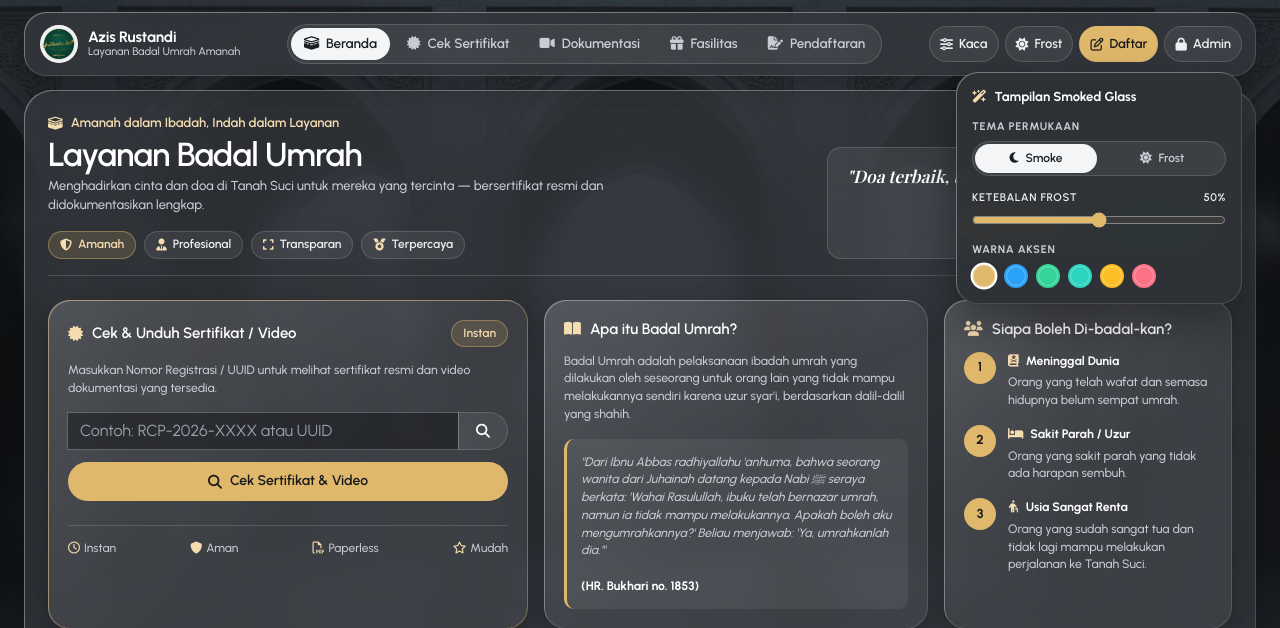
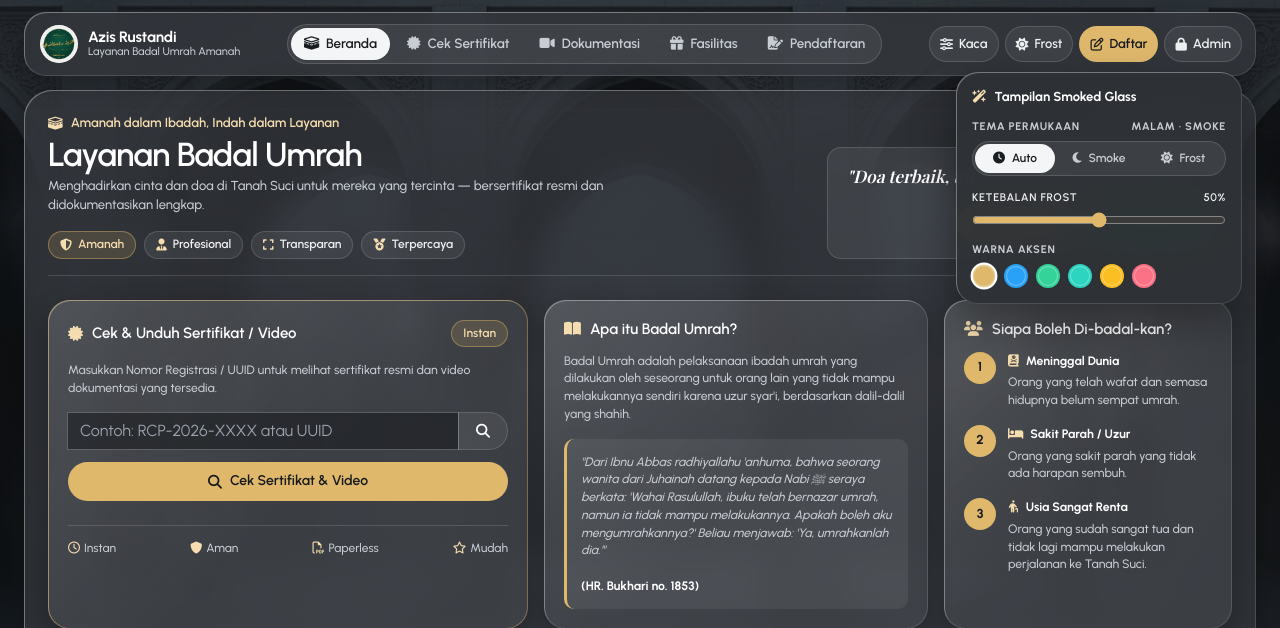
Before and after one commit to rsoeta/badal-umrah, a CodeIgniter 4 app: the page made by app/Views/home.php in a window 1280 px wide, after a click on "Kaca". Shown: the top 628 px of the page. Run offline with PHP 8.4 and a stand-in for CodeIgniter, Linux system fonts and the light colour scheme; the template is opened without the code that fills it, so the values that code supplies are empty; some libraries are stand-ins or nearby versions; some web fonts are replaced.

Commit message:
feat: enhance smoked glass theme with auto theme detection and UI improvements

```diff
--- a/app/Views/partials/smoked_glass_customizer.php
+++ b/app/Views/partials/smoked_glass_customizer.php
@@ -30,8 +30,12 @@
         <span><i class="fa-solid fa-wand-magic-sparkles me-2 sg-text-sig"></i>Tampilan Smoked Glass</span>
     </div>
 
-    <div class="sg-popover__label"><span>Tema Permukaan</span></div>
-    <div class="sg-segmented" role="group" aria-label="Pilih tema permukaan">
+    <div class="sg-popover__label">
+        <span>Tema Permukaan</span>
+        <span data-sg-theme-hint>Otomatis</span>
+    </div>
+    <div class="sg-segmented sg-segmented--3" role="group" aria-label="Pilih tema permukaan">
+        <button type="button" data-sg-theme-option="auto"><i class="fa-solid fa-clock me-1"></i> Auto</button>
         <button type="button" data-sg-theme-option="dark"><i class="fa-solid fa-moon me-1"></i> Smoke</button>
         <button type="button" data-sg-theme-option="light"><i class="fa-solid fa-sun me-1"></i> Frost</button>
     </div>
--- a/app/Views/partials/smoked_glass_head.php
+++ b/app/Views/partials/smoked_glass_head.php
@@ -22,7 +22,10 @@
 (function () {
     try {
         var r = document.documentElement;
-        var theme = localStorage.getItem('bu_sg_theme') === 'light' ? 'light' : 'dark';
+        var savedTheme = localStorage.getItem('bu_sg_theme');
+        var hour = new Date().getHours();
+        var autoTheme = (hour >= 6 && hour < 18) ? 'light' : 'dark';
+        var theme = (savedTheme === 'light' || savedTheme === 'dark') ? savedTheme : autoTheme;
         var frost = parseFloat(localStorage.getItem('bu_sg_frost'));
         if (!isFinite(frost) || frost < 0 || frost > 1) frost = 0.5;
         var presets = {
@@ -51,5 +54,5 @@
 <link rel="preconnect" href="https://fonts.googleapis.com">
 <link rel="preconnect" href="https://fonts.gstatic.com" crossorigin>
 <link href="https://fonts.googleapis.com/css2?family=Playfair+Display:ital,wght@0,600;0,700;1,600&family=Urbanist:wght@400;500;600;700&display=swap" rel="stylesheet">
-<link rel="stylesheet" href="<?= base_url('css/smoked-glass.css?v=2'); ?>">
-<script src="<?= base_url('js/smoked-glass.js?v=2'); ?>" defer></script>
+<link rel="stylesheet" href="<?= base_url('css/smoked-glass.css?v=3'); ?>">
+<script src="<?= base_url('js/smoked-glass.js?v=3'); ?>" defer></script>
--- a/public/css/smoked-glass.css
+++ b/public/css/smoked-glass.css
@@ -534,6 +534,10 @@ body.sg-body {
     margin-bottom: 14px;
 }
 
+.sg-segmented--3 {
+    grid-template-columns: repeat(3, minmax(0, 1fr));
+}
+
 .sg-segmented button {
     border: 0;
     background: transparent;
@@ -545,6 +549,11 @@ body.sg-body {
     border-radius: var(--r-pill);
     cursor: pointer;
     transition: background-color 0.16s ease, color 0.16s ease;
+}
+
+.sg-segmented--3 button {
+    padding: 6px 6px;
+    white-space: nowrap;
 }
 
 .sg-segmented button.is-active {
--- a/public/js/smoked-glass.js
+++ b/public/js/smoked-glass.js
@@ -41,15 +41,22 @@
         root.style.setProperty('--sig-border', hexToRgba(sig, 0.42));
     };
 
+    const getTimeBasedTheme = (date = new Date()) => {
+        const hour = date.getHours();
+        return (hour >= 6 && hour < 18) ? 'light' : 'dark';
+    };
+
     const getState = () => {
-        const theme = localStorage.getItem(STORAGE_KEYS.theme) === 'light' ? 'light' : 'dark';
+        const savedTheme = localStorage.getItem(STORAGE_KEYS.theme);
+        const themeMode = (savedTheme === 'light' || savedTheme === 'dark') ? savedTheme : 'auto';
+        const theme = themeMode === 'auto' ? getTimeBasedTheme() : themeMode;
         const rawFrost = parseFloat(localStorage.getItem(STORAGE_KEYS.frost));
         const frost = Number.isFinite(rawFrost) ? Math.min(1, Math.max(0, rawFrost)) : 0.5;
         const accent = localStorage.getItem(STORAGE_KEYS.sigName) || 'gold';
-        return { theme, frost, accent };
+        return { theme, themeMode, frost, accent };
     };
 
-    const applyState = ({ theme, frost, accent }) => {
+    const applyState = ({ theme, themeMode, frost, accent }) => {
         const root = document.documentElement;
         root.setAttribute('data-theme', theme);
         root.style.setProperty('--frost', String(frost));
@@ -77,7 +84,15 @@
 
         // Sync controls inside popover if mounted
         document.querySelectorAll('[data-sg-theme-option]').forEach(el => {
-            el.classList.toggle('is-active', el.dataset.sgThemeOption === theme);
+            el.classList.toggle('is-active', el.dataset.sgThemeOption === themeMode);
+        });
+
+        document.querySelectorAll('[data-sg-theme-hint]').forEach(hint => {
+            if (themeMode === 'auto') {
+                hint.textContent = theme === 'light' ? 'Siang · Frost' : 'Malam · Smoke';
+            } else {
+                hint.textContent = theme === 'light' ? 'Manual · Frost' : 'Manual · Smoke';
+            }
         });
 
         document.querySelectorAll('[data-sg-frost-slider]').forEach(slider => {
@@ -137,6 +152,19 @@
         syncTabbarPills();
         window.addEventListener('resize', syncTabbarPills, { passive: true });
 
+        const syncAutoTheme = () => {
+            const state = getState();
+            if (state.themeMode === 'auto' && document.documentElement.getAttribute('data-theme') !== state.theme) {
+                applyState(state);
+            }
+        };
+        window.setInterval(syncAutoTheme, 60000);
+        document.addEventListener('visibilitychange', () => {
+            if (document.visibilityState === 'visible') {
+                syncAutoTheme();
+            }
+        });
+
         // Quick Theme Toggle Buttons & Tabbar Interactions
         document.addEventListener('click', (e) => {
             if (!(e.target instanceof Element)) return;
@@ -161,18 +189,21 @@
             const toggleBtn = e.target.closest('[data-sg-theme-toggle]');
             if (toggleBtn) {
                 const state = getState();
-                state.theme = state.theme === 'dark' ? 'light' : 'dark';
-                localStorage.setItem(STORAGE_KEYS.theme, state.theme);
-                applyState(state);
+                const nextTheme = state.theme === 'dark' ? 'light' : 'dark';
+                localStorage.setItem(STORAGE_KEYS.theme, nextTheme);
+                applyState(getState());
                 return;
             }
 
             const themeOpt = e.target.closest('[data-sg-theme-option]');
             if (themeOpt) {
-                const state = getState();
-                state.theme = themeOpt.dataset.sgThemeOption === 'light' ? 'light' : 'dark';
-                localStorage.setItem(STORAGE_KEYS.theme, state.theme);
-                applyState(state);
+                const opt = themeOpt.dataset.sgThemeOption;
+                if (opt === 'auto') {
+                    localStorage.removeItem(STORAGE_KEYS.theme);
+                } else {
+                    localStorage.setItem(STORAGE_KEYS.theme, opt === 'light' ? 'light' : 'dark');
+                }
+                applyState(getState());
                 return;
             }
 
--- a/public/sw.js
+++ b/public/sw.js
@@ -5,7 +5,7 @@
    - Network First with offline cache & offline.html fallback for public HTML pages
    ========================================================================== */
 
-const CACHE_VERSION = 'badal-umrah-v2';
+const CACHE_VERSION = 'badal-umrah-v3';
 const STATIC_CACHE = `${CACHE_VERSION}-static`;
 const PAGE_CACHE = `${CACHE_VERSION}-pages`;
 const OFFLINE_FALLBACK = './offline.html';
@@ -14,8 +14,8 @@ const PRECACHE_ASSETS = [
   './offline.html',
   './manifest.json',
   './favicon.ico',
-  './css/smoked-glass.css?v=2',
-  './js/smoked-glass.js?v=2',
+  './css/smoked-glass.css?v=3',
+  './js/smoked-glass.js?v=3',
   './img/bg-haram-blur.jpg',
   './img/bg-haram.jpg',
   './img/logo-utama.png',
```
Also changed, not shown: app/Views/admin_dashboard.php (+93 -36 lines), tests/unit/SmokedGlassDesignSystemTest.php (+7 -0 lines).
